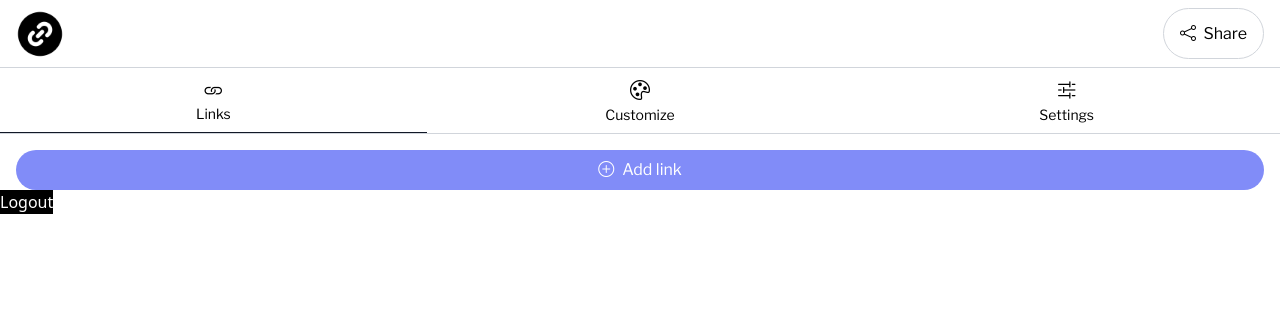
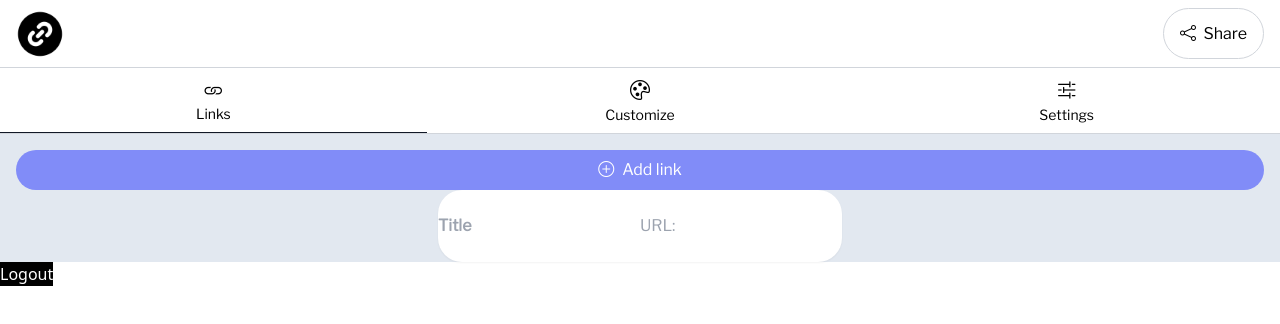
Before and after one commit to realnifty/links-in-bio, a React (Create React App) app in the folder client/: page /dashboard in a window 1280 px wide. Shown: the top 324 px of the page. Built offline with nearby package versions, Linux system fonts and the light colour scheme; sample sign-in values are in the browser's storage; a web font is replaced by a local one.

Commit message:
linkform wip

```diff
--- /dev/null
+++ b/client/src/components/LinkForm/index.js
@@ -0,0 +1,15 @@
+
+
+const LinkForm = () => {
+
+  return (
+    <div className="bg-white rounded-3xl py-6 shadow-sm">
+      <form>
+        <input className="font-bold outline-none" type="text" placeholder="Title"/>
+        <input type="text" placeholder="URL:"/>
+      </form>
+    </div>
+  )
+}
+
+export default LinkForm
--- a/client/src/pages/Dashboard.js
+++ b/client/src/pages/Dashboard.js
@@ -4,6 +4,7 @@ import { useNavigate } from 'react-router-dom';
 import Auth from '../utils/auth';
 
 import logo from '../images/link.png';
+import LinkForm from '../components/LinkForm';
 
 const Dashboard = () => {
 
@@ -68,13 +69,14 @@ const Dashboard = () => {
 					</div>
 				</div>
 			</div>
-			<div>
+			<div className='bg-slate-200'>
 				{activeTab === 'links' && (
 					<div className='flex flex-col items-center justify-center px-4 pt-4 font-lib'>
 						<button className='bg-indigo-400 text-white w-full py-2 rounded-full flex justify-center'>
               <i className='bi bi-plus-circle pr-2'></i>
               Add link
-						</button>
+            </button>
+            <LinkForm/>
 					</div>
 				)}
 			</div>
```
